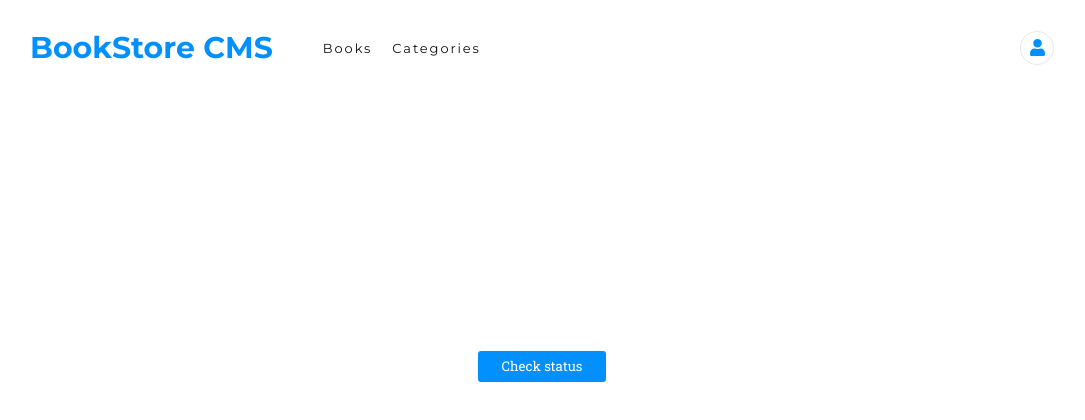
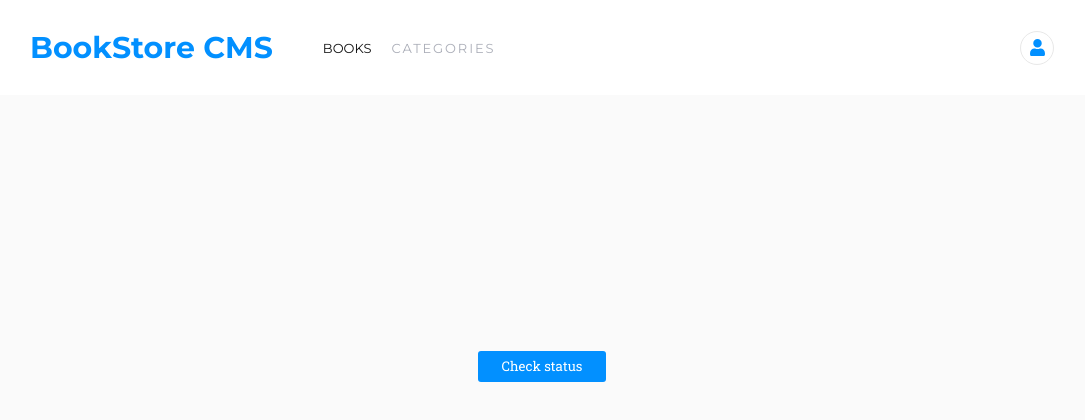
Before and after one commit to josuerushanika/Bookstore, a React (Create React App) app: page /categories in a window 1280 px wide. Shown: the top 420 px of the page, without its empty margins (98-1183 px from the left). Built offline with nearby package versions, Linux system fonts and the light colour scheme.

Commit message:
Update files

```diff
--- a/src/components/Navbar.js
+++ b/src/components/Navbar.js
@@ -9,8 +9,8 @@ const Navbar = () => (
     <div className={styles.header}>
       <h1>BookStore CMS </h1>
       <nav className={styles.NavLinkContainer}>
-        <NavLink className={styles.NavLink} to="/">Books</NavLink>
-        <NavLink className={styles.NavLink} to="/categories">Categories</NavLink>
+        <NavLink className={styles.NavLinkB} to="/">BOOKS</NavLink>
+        <NavLink className={styles.NavLink} to="/categories">CATEGORIES</NavLink>
       </nav>
       <div className={styles.userIconContainer}>
         <FaUser className={styles.Mask} />
--- a/src/index.css
+++ b/src/index.css
@@ -14,6 +14,7 @@ body {
     sans-serif;
   -webkit-font-smoothing: antialiased;
   -moz-osx-font-smoothing: grayscale;
+  background-color: #fafafa;
 }
 
 code {
--- a/src/pages/Books.js
+++ b/src/pages/Books.js
@@ -1,6 +1,8 @@
 import React, { useEffect } from 'react';
 import { useSelector, useDispatch } from 'react-redux';
 import { getBooks } from '../redux/books/bookSlice';
+import styles from '../styles/Books.module.css';
+
 import Book from '../components/Book';
 import Form from '../components/Form';
 
@@ -28,7 +30,9 @@ const Books = () => {
 
   return (
     <div>
-      {output}
+      <div className={styles.booksWrapper}>
+        {output}
+      </div>
       <Form />
     </div>
   );
--- a/src/styles/Book.module.css
+++ b/src/styles/Book.module.css
@@ -8,6 +8,7 @@
   background-color: #fff;
   border-radius: 4px;
   border: solid 1px var(--white);
+  margin-bottom: 20px;
 }
 
 .bookdetails {
--- /dev/null
+++ b/src/styles/Books.module.css
@@ -0,0 +1,8 @@
+.booksWrapper {
+  width: 85%;
+  margin: 20px auto;
+  display: flex;
+  flex-direction: column;
+  align-items: center;
+  justify-content: center;
+}
--- a/src/styles/Form.module.css
+++ b/src/styles/Form.module.css
@@ -2,7 +2,6 @@
 .formmaincontainer {
   display: flex;
   justify-content: center;
-  background-color: #e8e8dc;
   width: 100%;
 }
 
@@ -45,7 +44,7 @@
 
 .categoryinput {
   width: 50%;
-  height: 6vh;
+  height: 7vh;
   padding: 0.375rem 0.938rem;
   border: 2px solid#e8e8e8;
   border-radius: 4px;
@@ -60,7 +59,7 @@
 
 .submitbtn {
   width: 10%;
-  height: 6vh;
+  height: 7vh;
   background-color: #0290ff;
   color: #fff;
   border: 2px solid#e8e8e8;
--- a/src/styles/Navbar.module.css
+++ b/src/styles/Navbar.module.css
@@ -1,5 +1,13 @@
+/* stylelint-disable declaration-colon-space-after */
 @import url('https://fonts.googleapis.com/css2?family=Montserrat:wght@100;200;300;400;500;700&display=swap');
 @import url('https://fonts.googleapis.com/css2?family=Roboto+Slab:wght@100;200;300;400;500;600;700;800;900&display=swap');
+
+:root {
+  --blue: #0290ff;
+  --white: white;
+  --black2:#121212;
+  --white2: #abaeb8;
+}
 
 .header {
   display: flex;
@@ -7,7 +15,7 @@
   gap: 50px;
   padding-left: 10%;
   padding-right: 10%;
-  background-color: white;
+  background-color: var(--white);
   align-items: center;
 }
 
@@ -32,7 +40,14 @@
   font-style: normal;
   line-height: normal;
   letter-spacing: 1.9px;
-  color: #121212;
+  color: var(--white2);
+}
+
+.NavLinkB {
+  text-decoration: none;
+  font-family: "Montserrat", sans-serif;
+  color: var(--black2);
+  font-size: 0.813rem;
 }
 
 .head {
@@ -55,11 +70,11 @@
 .Mask {
   width: 1.063rem;
   height: 1.063rem;
-  color: #0290ff;
+  color: var(--blue);
 }
 
 h1 {
-  color: #0290ff;
+  color: var(--blue);
   font-family: "Montserrat", sans-serif;
   font-size: 1.875rem;
   font-stretch: normal;
```
